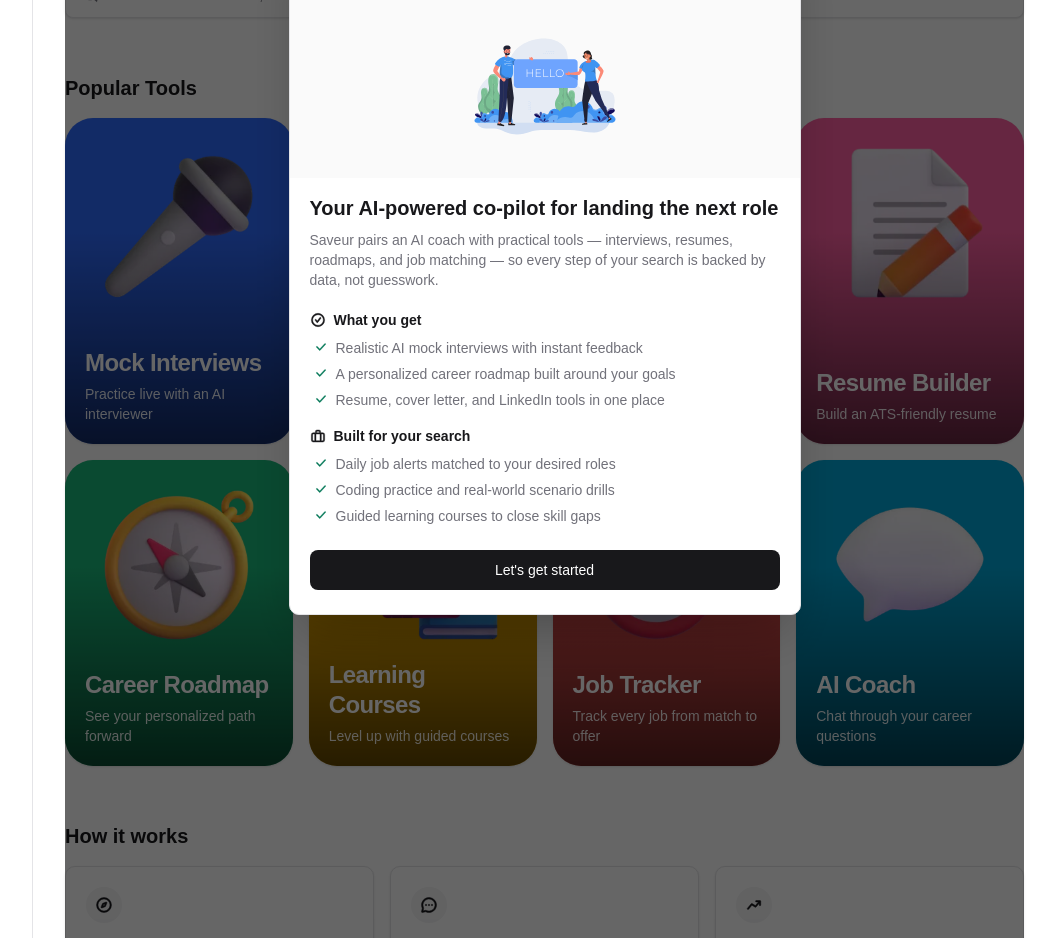
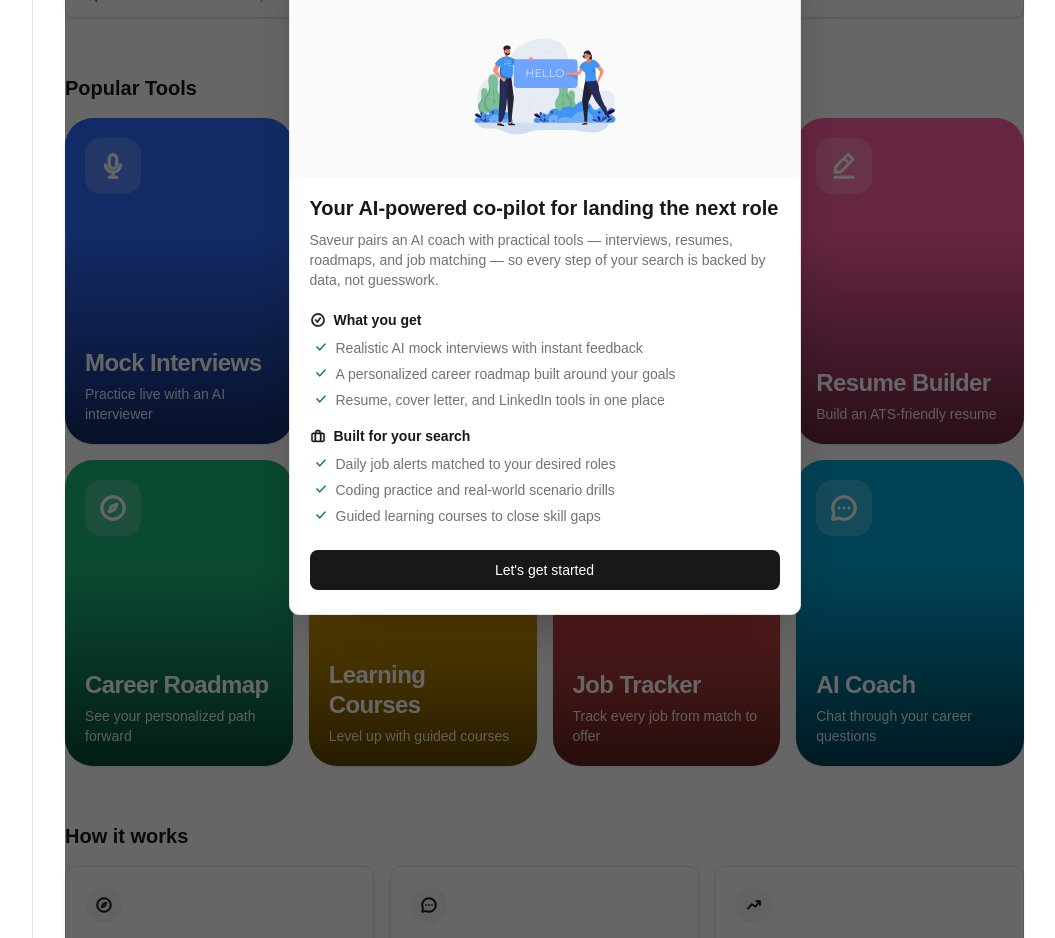
Before and after one commit to FowardTech/saveur-web-app, a Next.js app: page / in a window 1280 px wide. Shown: the part 940-1878 px from the top of the page, without its empty margins (224-1279 px from the left). Built offline with nearby package versions, Linux system fonts and the light colour scheme; no server answers; a web font is replaced by a local one.

Commit message:
web: quick action tiles use white line icons

```diff
--- a/app/dashboard/page.tsx
+++ b/app/dashboard/page.tsx
@@ -242,7 +242,7 @@ export default function DashboardPage() {
               <FeatureTile
                 key={action.href}
                 href={action.href}
-                art={action.art ?? ""}
+                icon={action.icon}
                 backdrop={action.artBg ?? "#2F6BFF"}
                 title={action.labelKey ? t(`common:nav.${action.labelKey}`, { defaultValue: action.label }) : action.label}
                 description={action.descriptionKey ? t(action.descriptionKey, { defaultValue: action.description }) : action.description}
--- a/app/page.tsx
+++ b/app/page.tsx
@@ -85,7 +85,7 @@ export default function LandingPage() {
               <FeatureTile
                 key={action.href}
                 href={action.href}
-                art={action.art ?? ""}
+                icon={action.icon}
                 backdrop={action.artBg ?? "#2F6BFF"}
                 title={action.labelKey ? t(`common:nav.${action.labelKey}`, { defaultValue: action.label }) : action.label}
                 description={action.descriptionKey ? t(action.descriptionKey, { defaultValue: action.description }) : action.description}
--- a/components/ui/FeatureTile.tsx
+++ b/components/ui/FeatureTile.tsx
@@ -1,9 +1,10 @@
 import Link from "next/link";
+import { EvaIcon, type EvaIconName } from "@/components/icons/EvaIcon";
 
 interface FeatureTileProps {
   href: string;
-  /** Path to a 3D illustration (transparent PNG). */
-  art: string;
+  /** White line icon shown large at the top of the tile. */
+  icon: EvaIconName;
   /** Plain solid backdrop color. */
   backdrop: string;
   title: string;
@@ -11,10 +12,10 @@ interface FeatureTileProps {
   animationDelayMs?: number;
 }
 
-/** App Store "Today"-style tile: solid color backdrop, large 3D illustration,
+/** App Store "Today"-style tile: solid color backdrop, white line icon,
  * dark scrim fading in at the bottom, big bold title + description. Mirrors
  * the mobile Home FeatureCard. */
-export function FeatureTile({ href, art, backdrop, title, description, animationDelayMs }: FeatureTileProps) {
+export function FeatureTile({ href, icon, backdrop, title, description, animationDelayMs }: FeatureTileProps) {
   return (
     <Link
       href={href}
@@ -23,12 +24,9 @@ export function FeatureTile({ href, art, backdrop, title, description, animation
       }`}
       style={{ backgroundColor: backdrop, ...(animationDelayMs != null ? { animationDelay: `${animationDelayMs}ms` } : {}) }}
     >
-      {/* eslint-disable-next-line @next/next/no-img-element */}
-      <img
-        src={art}
-        alt=""
-        className="pointer-events-none absolute left-1/2 top-5 h-[170px] w-[170px] -translate-x-1/2 object-contain transition duration-300 group-hover:scale-105"
-      />
+      <span className="pointer-events-none absolute left-5 top-5 inline-flex h-14 w-14 items-center justify-center rounded-2xl bg-white/20 text-white transition duration-300 group-hover:scale-105">
+        <EvaIcon name={icon} size={30} />
+      </span>
       <span className="pointer-events-none absolute inset-0 bg-gradient-to-b from-transparent from-35% to-black/60" />
       <span className="relative flex flex-col gap-1.5 p-5 pt-[200px]">
         <span className="text-2xl font-extrabold leading-tight tracking-tight text-white">{title}</span>
```
